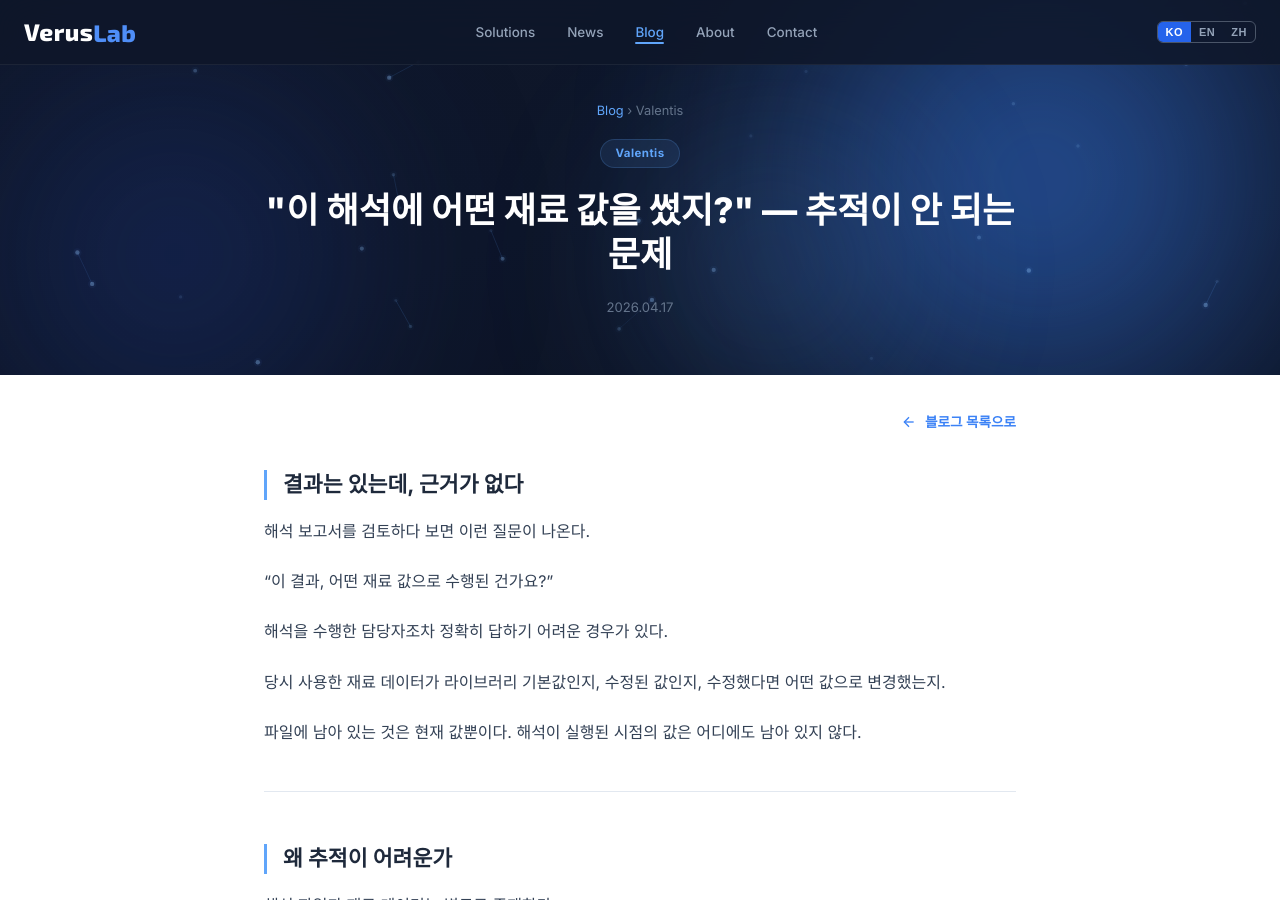
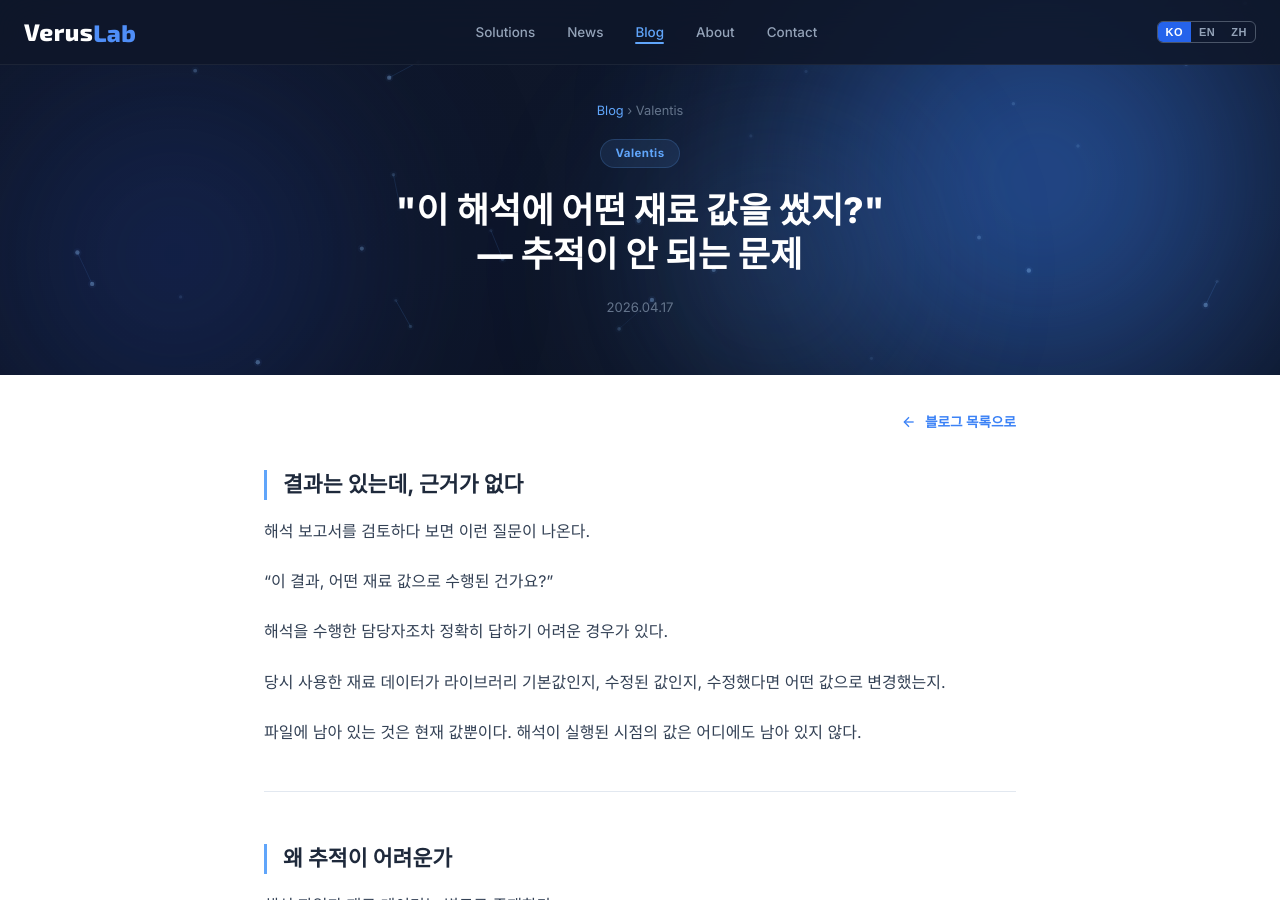
Before and after one commit to VerusLab-KR/Homepage, a Jekyll site: the page built from _posts/2026-04-17-material-traceability.md, in a window 1280 px wide and 900 px high. Built offline with Jekyll 4.4.1, drawn with Linux system fonts in a browser that asks for light colours.

Commit message:
Add display_title support for hero line break control
Co-Authored-By: Claude Sonnet 4.6 <noreply@anthropic.com>

```diff
--- a/_layouts/post.html
+++ b/_layouts/post.html
@@ -175,7 +175,7 @@ img{max-width:100%;display:block}
       <a href="/blog/">Blog</a> &rsaquo; {% if page.category %}{{ page.category }}{% endif %}
     </div>
     {% if page.category %}<div class="post-category hero-fade hero-fade-2">{{ page.category }}</div>{% endif %}
-    <h1 class="post-title hero-fade hero-fade-3">{{ page.title }}</h1>
+    <h1 class="post-title hero-fade hero-fade-3">{{ page.display_title | default: page.title }}</h1>
     <div class="post-meta hero-fade hero-fade-4">{{ page.date | date: "%Y.%m.%d" }}</div>
   </div>
 </header>
```
Also changed, not shown: _posts/2026-04-17-material-traceability.md (+1 -0 lines).
